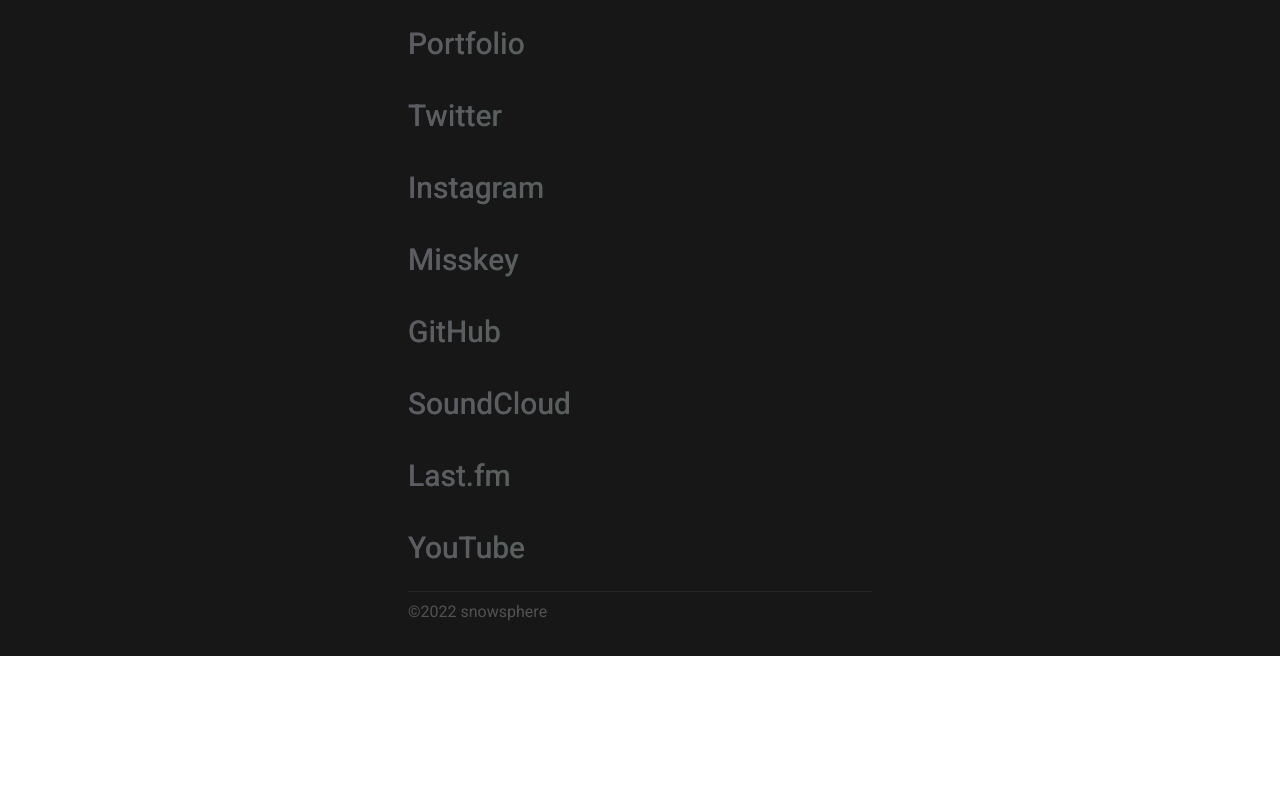
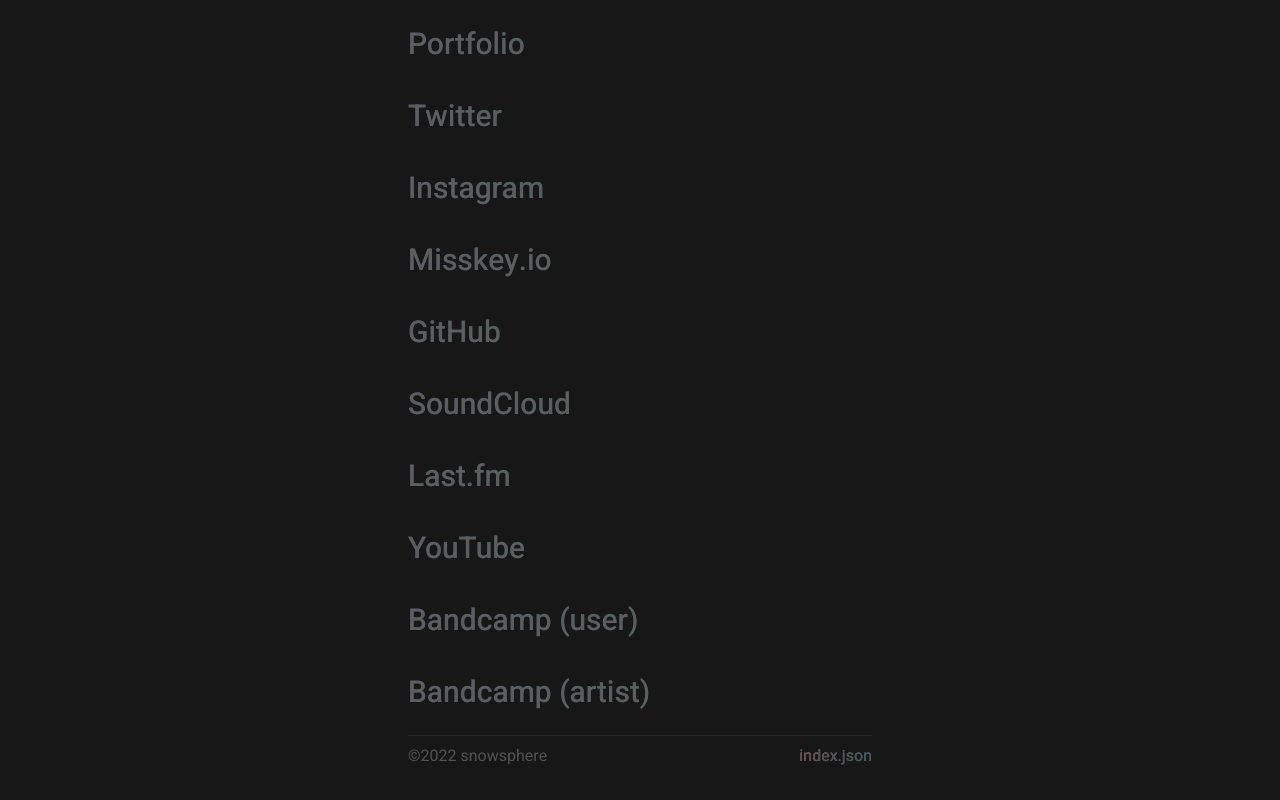
Before and after one commit to prismistim/snowsphere-portal, a React (Vite) app: page / in a window 1280 px wide. Shown: the part 598-1398 px from the top of the page. Before the commit the page ends 1254 px from the top, so only its background shows below. Built offline with nearby package versions, Linux system fonts and the light colour scheme; a web font is replaced by a local one.

Commit message:
feat: プロフィール情報を記したjsonファイルの追加と表示方法等の変更

```diff
--- a/package.json
+++ b/package.json
@@ -4,7 +4,8 @@
   "version": "0.0.0",
   "scripts": {
     "dev": "vite",
-    "build": "tsc && vite build",
+    "copy:json": "node ./copyJson.js",
+    "build": "yarn copy:json && tsc && vite build",
     "preview": "vite preview"
   },
   "dependencies": {
--- /dev/null
+++ b/src/assets/index.json
@@ -0,0 +1,60 @@
+{
+  "url": "https://portal.snowsphere.net/",
+  "profile": {
+    "name": "snowsphere",
+    "birth": {
+      "month": 8,
+      "day": 8
+    },
+    "location": {
+      "country": "Japan",
+      "prefecture": "Gifu"
+    },
+    "job": {
+      "title": "Web Engineer",
+      "level": "🐣"
+    }
+  },
+  "links": [
+    {
+      "url": "https://snowsphere.net/",
+      "title": "Portfolio"
+    },
+    {
+      "url": "https://twitter.com/prismist_m",
+      "title": "Twitter"
+    },
+    {
+      "url": "https://instagram.com/snowsphere",
+      "title": "Instagram"
+    },
+    {
+      "url": "https://misskey.io/@snowsphere",
+      "title": "Misskey.io"
+    },
+    {
+      "url": "https://github.com/prismistim",
+      "title": "GitHub"
+    },
+    {
+      "url": "https://soundcloud.com/snowsphere_sc",
+      "title": "SoundCloud"
+    },
+    {
+      "url": "https://last.fm/prismist_m",
+      "title": "Last.fm"
+    },
+    {
+      "url": "https://www.youtube.com/@snowsphere",
+      "title": "YouTube"
+    },
+    {
+      "url": "https://bandcamp.com/snowsphere",
+      "title": "Bandcamp (user)"
+    },
+    {
+      "url": "https://aoi-wakusei.bandcamp.com/",
+      "title": "Bandcamp (artist)"
+    }
+  ]
+}
--- a/src/components/Footer.tsx
+++ b/src/components/Footer.tsx
@@ -4,10 +4,14 @@
   }
 
   return (
-    <footer className="mt-2 border-t border-neutral-800">
-      <div className="py-2 text-neutral-600">
-        ©{getYear()} snowsphere
-      </div>
+    <footer className="mt-2 flex justify-between border-t border-neutral-800 py-2">
+      <div className=" text-neutral-600">©{getYear()} snowsphere</div>
+      <a
+        href="/index.json"
+        className="bg-gradient-to-r from-red-400 to-cyan-600 bg-clip-text text-neutral-600 decoration-neutral-500/40  transition duration-500 hover:scale-105 hover:text-transparent"
+      >
+        index.json
+      </a>
     </footer>
   )
 }
--- a/src/components/LinkList/LinkList.tsx
+++ b/src/components/LinkList/LinkList.tsx
@@ -1,3 +1,5 @@
+import indexJson from '../../assets/index.json'
+
 type LinkList = {
   url: string
   title: string
@@ -19,40 +21,7 @@
 }
 
 const LinkList: React.FC = () => {
-  const links: LinkList[] = [
-    {
-      url: "https://snowsphere.net/",
-      title: "Portfolio",
-    },
-    {
-      url: "https://twitter.com/prismist_m",
-      title: "Twitter",
-    },
-    {
-      url: "https://instagram.com/snowsphere",
-      title: "Instagram",
-    },
-    {
-      url: "https://misskey.io/@snowsphere",
-      title: "Misskey",
-    },
-    {
-      url: "https://github.com/prismistim",
-      title: "GitHub",
-    },
-    {
-      url: "https://soundcloud.com/snowsphere_sc",
-      title: "SoundCloud",
-    },
-    {
-      url: "https://last.fm/prismist_m",
-      title: "Last.fm",
-    },
-    {
-      url: "https://www.youtube.com/channel/UCAqMZ1QWysfFHTGcgh4CkYw",
-      title: "YouTube",
-    },
-  ]
+  const links: LinkList[] = indexJson.links
 
   return (
     <div>
```
Also changed, not shown: copyJson.js (added, +8 -0 lines), 1 other file (tests, documents, lock files or other folders).
